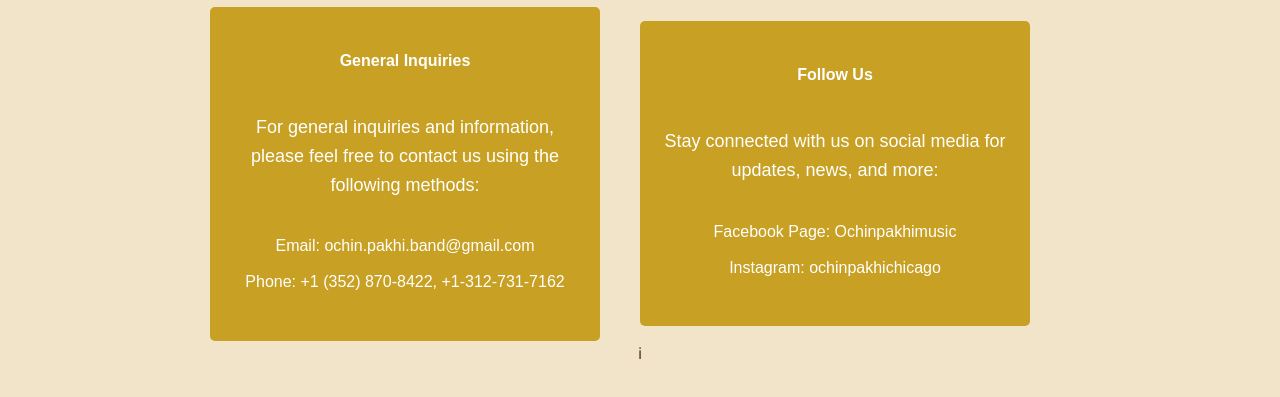
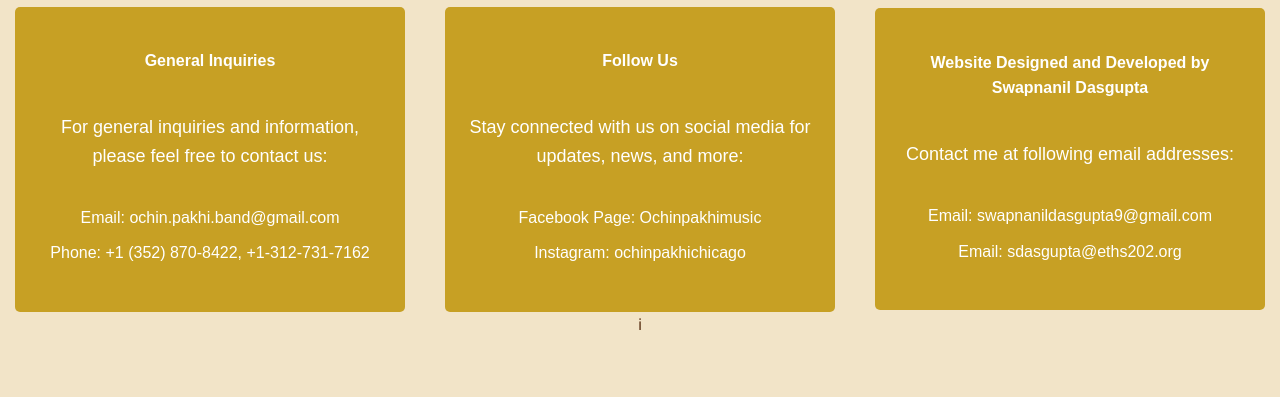
Before and after one commit to Pogo-Bash/ochin-pakhi, a website: page build/contact.html in a window 1280 px wide. Shown: the part 351-748 px from the top of the page. Drawn offline with Linux system fonts and the light colour scheme.

Commit message:
credited me

```diff
--- a/build/contact.html
+++ b/build/contact.html
@@ -36,7 +36,7 @@
       <div class="content">
         <h4>General Inquiries</h4>
         <p>
-          For general inquiries and information, please feel free to contact us using the following methods:
+          For general inquiries and information, please feel free to contact us:
         </p>
         <ul>
           <li>Email: <a href="mailto:ochin.pakhi.band@gmail.com">ochin.pakhi.band@gmail.com</a></li>
@@ -51,6 +51,18 @@
         <ul>
           <li>Facebook Page: <a href="https://www.facebook.com/Ochinpakhimusic/" target="_blank" rel="noopener noreferrer">Ochinpakhimusic</a></li>
           <li>Instagram: <a href="https://www.instagram.com/ochinpakhichicago" target="_blank" rel="noopener noreferrer">ochinpakhichicago</a></li>
+        </ul>
+      </div>
+
+      <div class="content">
+        <h4>Website Designed and Developed by Swapnanil Dasgupta</h4>
+        <p>
+         Contact me at following email addresses:
+        </p>
+        <ul>
+          <li>Email: <a href="mailto:ochin.pakhi.band@gmail.com">swapnanildasgupta9@gmail.com</a></li>
+          <li>Email: <a href="mailto:ochin.pakhi.band@gmail.com">sdasgupta@eths202.org</a></li>
+
         </ul>
       </div>
     </div>
```
